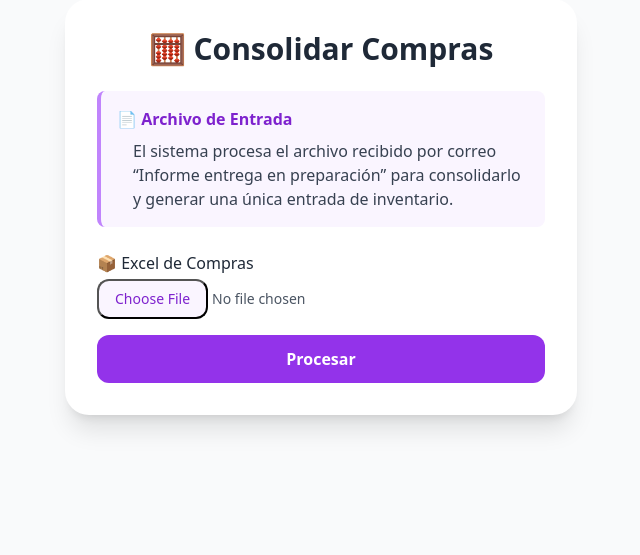
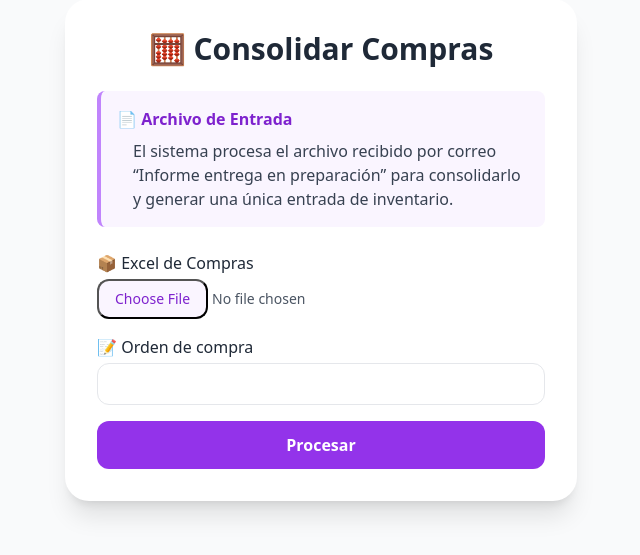
Before and after one commit to SAULOS92/OBT, a Flask app: page /consolidar-compras in a window 1280 px wide. Shown: the part 75-630 px from the top of the page, without its empty margins (319-959 px from the left). Run offline with Flask 3, Linux system fonts and the light colour scheme; the visitor is signed in with stand-in values (Sample User, id 1); some libraries are stand-ins or nearby versions.

Commit message:
allow custom purchase order number

```diff
--- a/templates/consolidar_compras.html
+++ b/templates/consolidar_compras.html
@@ -62,6 +62,12 @@
                       hover:file:bg-purple-100">
       </div>
 
+      <div>
+        <label class="block mb-1 font-medium">📝 Orden de compra</label>
+        <input type="number" name="orden_compra" required
+               class="block w-full px-3 py-2 border rounded-xl" />
+      </div>
+
       <button type="submit"
               class="w-full py-3 font-semibold rounded-xl
                      bg-purple-600 text-white hover:bg-purple-700 transition">
--- a/views/consolidar_compras.py
+++ b/views/consolidar_compras.py
@@ -83,8 +83,12 @@ def consolidar_compras_index():
 
     if request.method == "POST":
         f = request.files.get("archivo")
+        orden_compra = request.form.get("orden_compra", "").strip()
         if not f:
             flash("Sube un Excel.", "error")
+            return redirect(url_for(".consolidar_compras_index"))
+        if not orden_compra.isdigit():
+            flash("Ingresa un número válido para la orden de compra.", "error")
             return redirect(url_for(".consolidar_compras_index"))
 
         try:
@@ -115,6 +119,8 @@ def consolidar_compras_index():
                 if cfg["action"] == "static":
                     agg[col] = cfg["static_value"]
 
+            agg["Orden de compra"] = orden_compra
+
             # --- Generar df_out y filename ---
             hoy = datetime.now().strftime("%Y%m%d")
             # cálculo Valor_neto
@@ -131,6 +137,7 @@ def consolidar_compras_index():
                 )
                 for new_col, spec in ECOM_COLUMN_SPEC.items()
             })[ECOM_COLUMNS]
+            df_out["Orden_de_compra"] = orden_compra
             filename = f"consolidado_ecom_{hoy}.xlsx"
 
             # --- Guardar Excel en buffer ---
```
